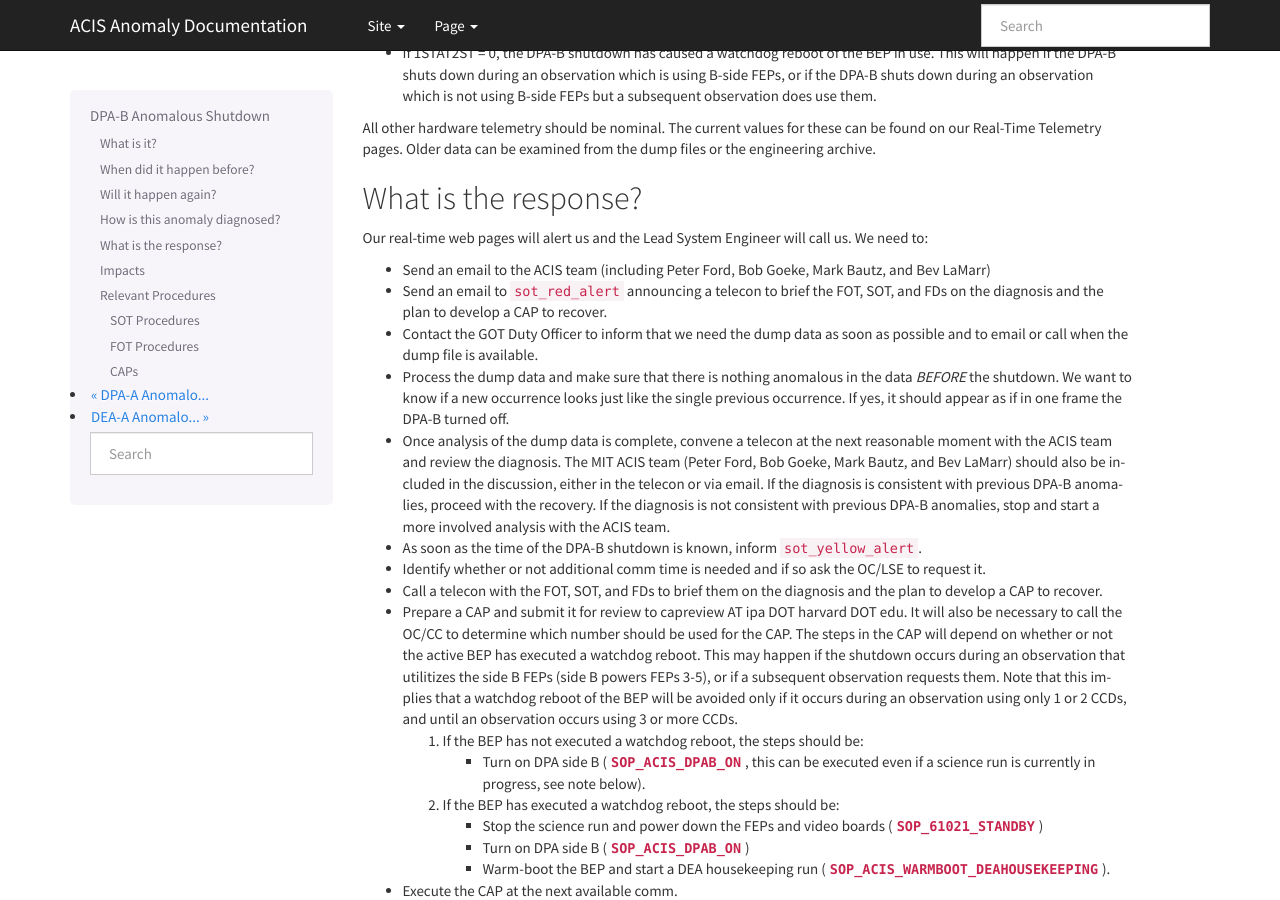
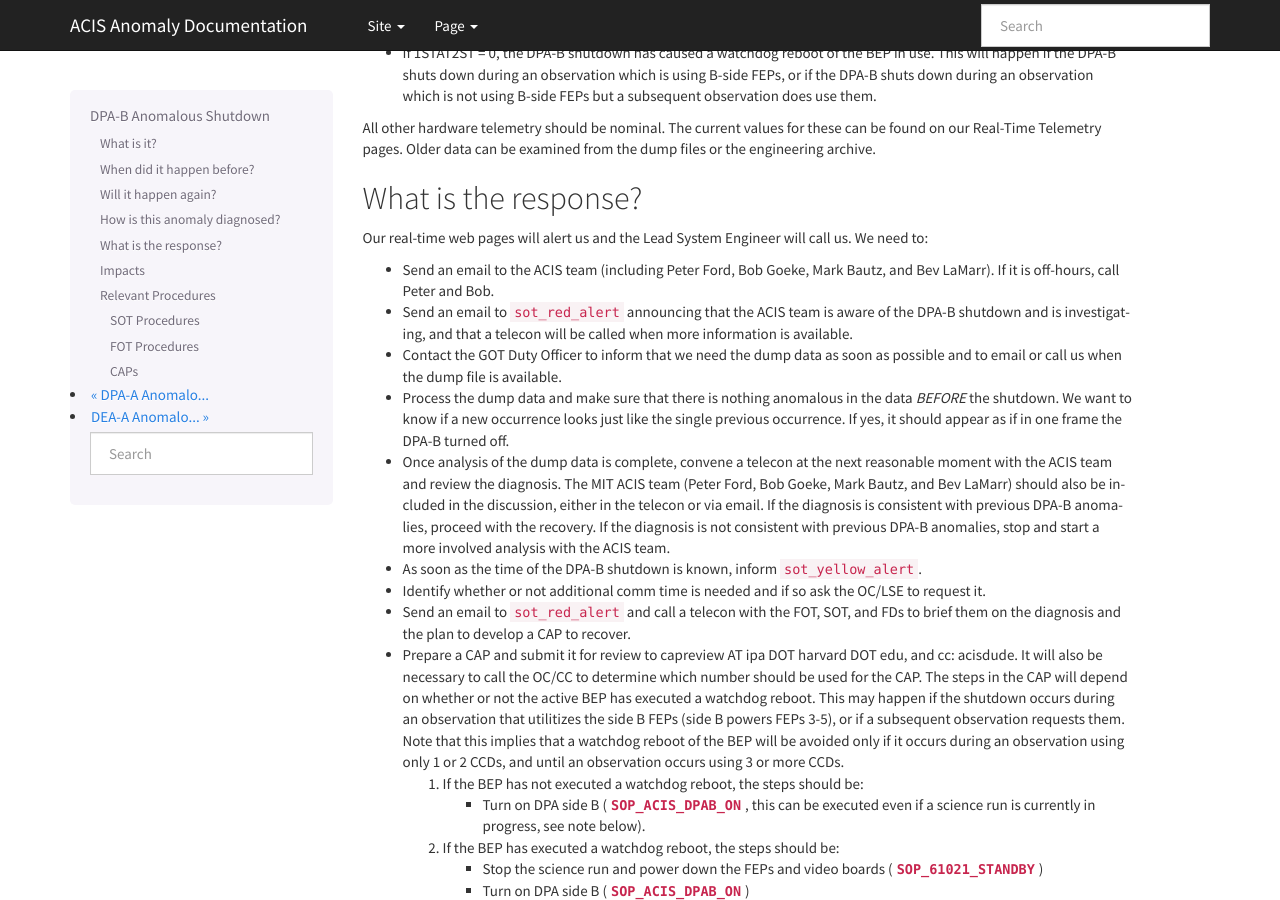
Before and after one commit to acisops/acis_anomaly_pages, a Sphinx documentation site: the page built from source/dpab_shutdown.rst, in a window 1280 px wide and 900 px high, scrolled down 605 px. Built offline with Sphinx 7.4.7, drawn with Linux system fonts in a browser that asks for light colours.

Commit message:
Incorporating feedback from ACIS team

```diff
--- a/source/dpab_shutdown.rst
+++ b/source/dpab_shutdown.rst
@@ -45,11 +45,12 @@ What is the response?
 
 Our real-time web pages will alert us and the Lead System Engineer will call us. We need to:
 
-* Send an email to the ACIS team (including Peter Ford, Bob Goeke, Mark Bautz, and Bev LaMarr)
-* Send an email to ``sot_red_alert`` announcing a telecon to brief the FOT, SOT, and FDs on
-  the diagnosis and the plan to develop a CAP to recover.
+* Send an email to the ACIS team (including Peter Ford, Bob Goeke, Mark Bautz, and Bev LaMarr). If
+  it is off-hours, call Peter and Bob.
+* Send an email to ``sot_red_alert`` announcing that the ACIS team is aware of the DPA-B shutdown
+  and is investigating, and that a telecon will be called when more information is available.
 * Contact the GOT Duty Officer to inform that we need the dump data as soon as possible and to
-  email or call when the dump file is available.
+  email or call us when the dump file is available.
 * Process the dump data and make sure that there is nothing anomalous in the data *BEFORE*
   the shutdown. We want to know if a new occurrence looks just like the single previous
   occurrence. If yes, it should appear as if in one frame the DPA-B turned off.
@@ -61,15 +62,15 @@ Our real-time web pages will alert us and the Lead System Engineer will call us.
   more involved analysis with the ACIS team.
 * As soon as the time of the DPA-B shutdown is known, inform ``sot_yellow_alert``.
 * Identify whether or not additional comm time is needed and if so ask the OC/LSE to request it.
-* Call a telecon with the FOT, SOT, and FDs to brief them on the diagnosis and the plan to develop
-  a CAP to recover.
-* Prepare a CAP and submit it for review to capreview AT ipa DOT harvard DOT edu. It will also
-  be necessary to call the OC/CC to determine which number should be used for the CAP. The steps
-  in the CAP will depend on whether or not the active BEP has executed a watchdog reboot. This
-  may happen if the shutdown occurs during an observation that utilitizes the side B FEPs (side B
-  powers FEPs 3-5), or if a subsequent observation requests them. Note that this implies that a
-  watchdog reboot of the BEP will be avoided only if it occurs during an observation using only
-  1 or 2 CCDs, and until an observation occurs using 3 or more CCDs.
+* Send an email to ``sot_red_alert`` and call a telecon with the FOT, SOT, and FDs to brief
+  them on the diagnosis and the plan to develop a CAP to recover.
+* Prepare a CAP and submit it for review to capreview AT ipa DOT harvard DOT edu, and cc: acisdude.
+  It will also be necessary to call the OC/CC to determine which number should be used for the CAP.
+  The steps in the CAP will depend on whether or not the active BEP has executed a watchdog reboot.
+  This may happen if the shutdown occurs during an observation that utilitizes the side B FEPs
+  (side B powers FEPs 3-5), or if a subsequent observation requests them. Note that this implies
+  that a watchdog reboot of the BEP will be avoided only if it occurs during an observation using
+  only 1 or 2 CCDs, and until an observation occurs using 3 or more CCDs.
 
   1. If the BEP has not executed a watchdog reboot, the steps should be:
 
```
Also changed, not shown: source/dpaa_shutdown.rst (+11 -10 lines).
